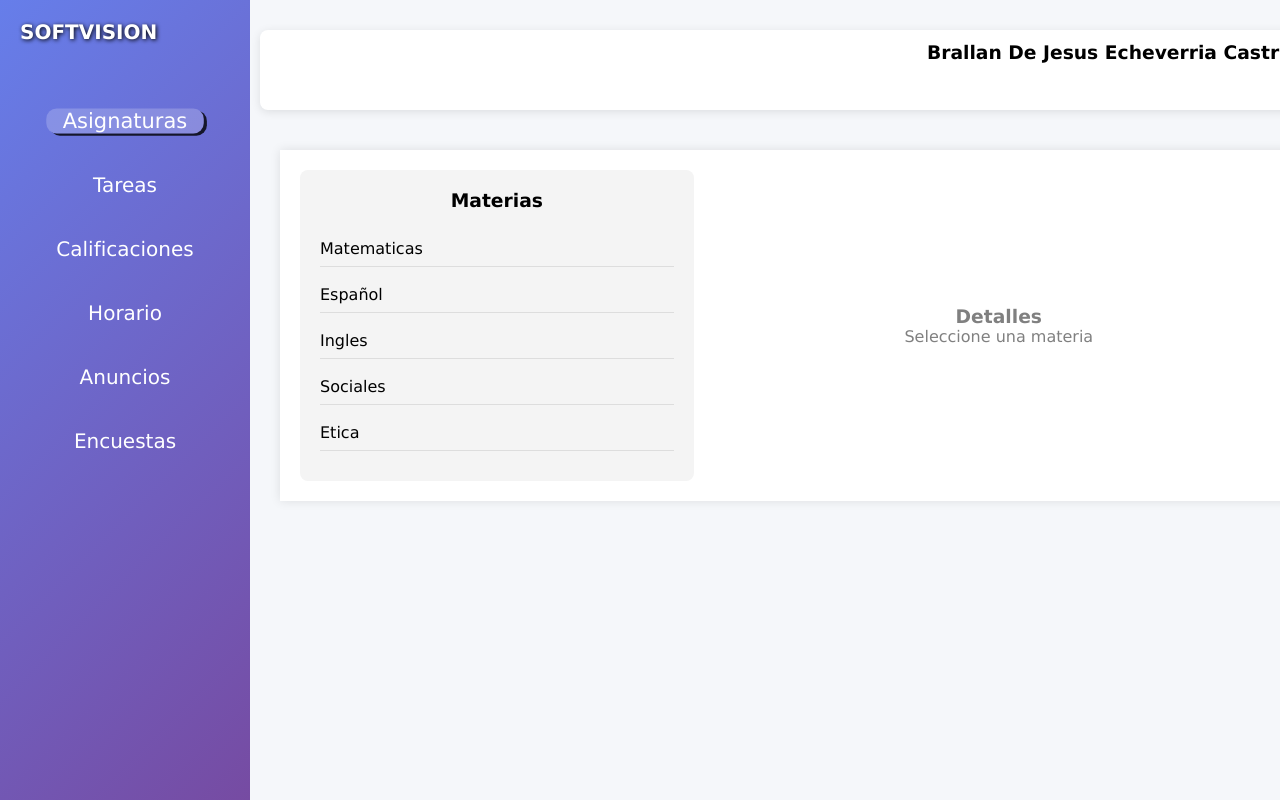
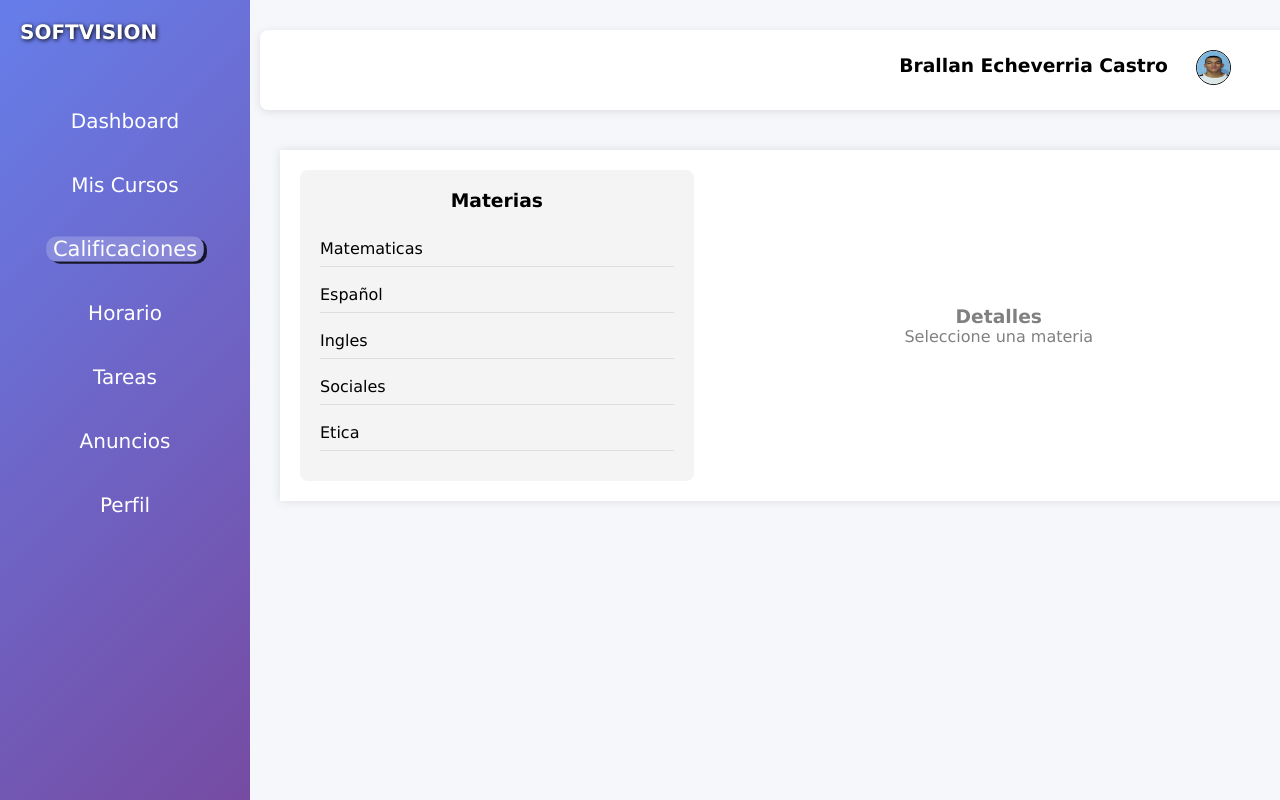
Before and after one commit to Jesus30cano/softVision, a plain HTML site: page views/asignaturas.html in a window 1280 px wide. Shown: the top 800 px of the page. Drawn offline with Linux system fonts and the light colour scheme.

Commit message:
ajustes en las vistas

```diff
--- a/css/asignaturas.css
+++ b/css/asignaturas.css
@@ -32,12 +32,14 @@ body{
     height: 35px;
     border: solid 1px black;
     border-radius: 100%;
+    margin-right: 10%;
 }
 
 .nombre_estudiante{
     position: relative;
     bottom: 27px;
-    margin-right: 36px;
+    margin-right: 15%;
+    padding-top: 13px;
 
 }
 
--- a/views/asignaturas.html
+++ b/views/asignaturas.html
@@ -13,7 +13,7 @@
           <img src="../assets/imagen/Brallan.jpeg" alt="Imagen del estudiante" />
         </div>
         <div class="nombre_estudiante">
-          <h3>Brallan De Jesus Echeverria Castro</h3>
+          <h3>Brallan Echeverria Castro</h3>
         </div>
         <div class="perfil_cierre_sesion">
           <p>perfil | cerrar sesion</p>
@@ -23,12 +23,13 @@
         <div class="logo"><p>SOFTVISION</div></p>
         <div class="menu">
           <ul class="lista_menu">
-            <li class="opciones1">Asignaturas</li>
-              <li class="opciones">Tareas</li>
-              <li class="opciones">Calificaciones</li>
-              <li class="opciones">Horario</li>
-              <li class="opciones">Anuncios</li>
-              <li class="opciones">Encuestas</li>
+            <li class="opciones">Dashboard</li>
+            <li class="opciones">Mis Cursos</li>
+            <li class="opciones1">Calificaciones</li>
+            <li class="opciones">Horario</li>
+            <li class="opciones">Tareas</li>
+            <li class="opciones">Anuncios</li>
+            <li class="opciones">Perfil</li>
           </ul>
         </div>
       </nav>
```
